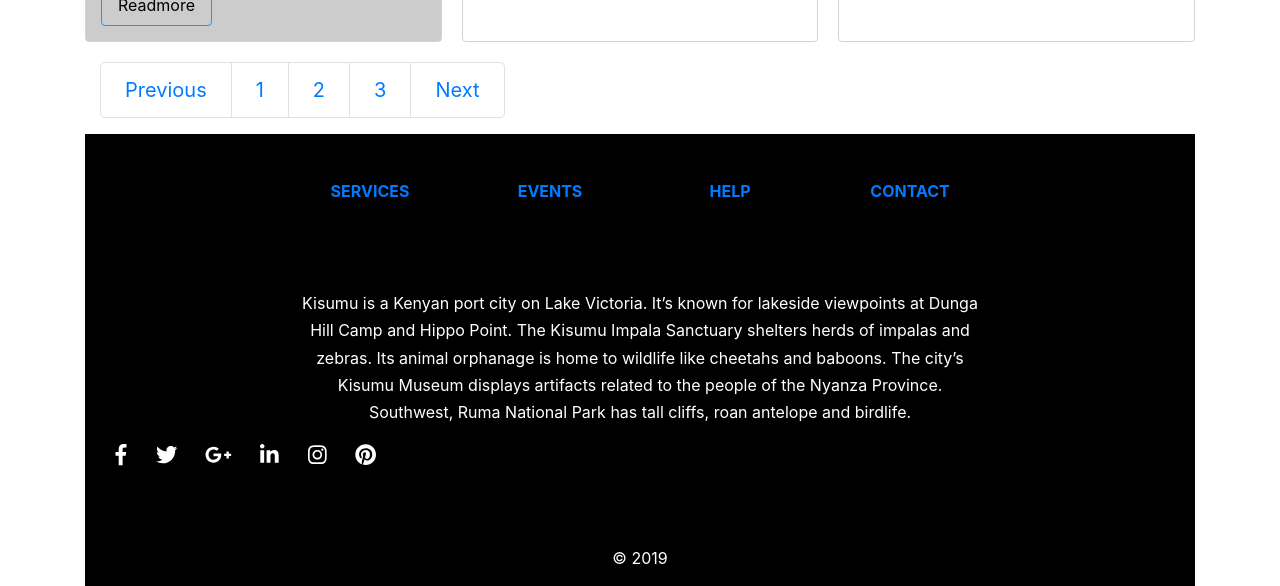
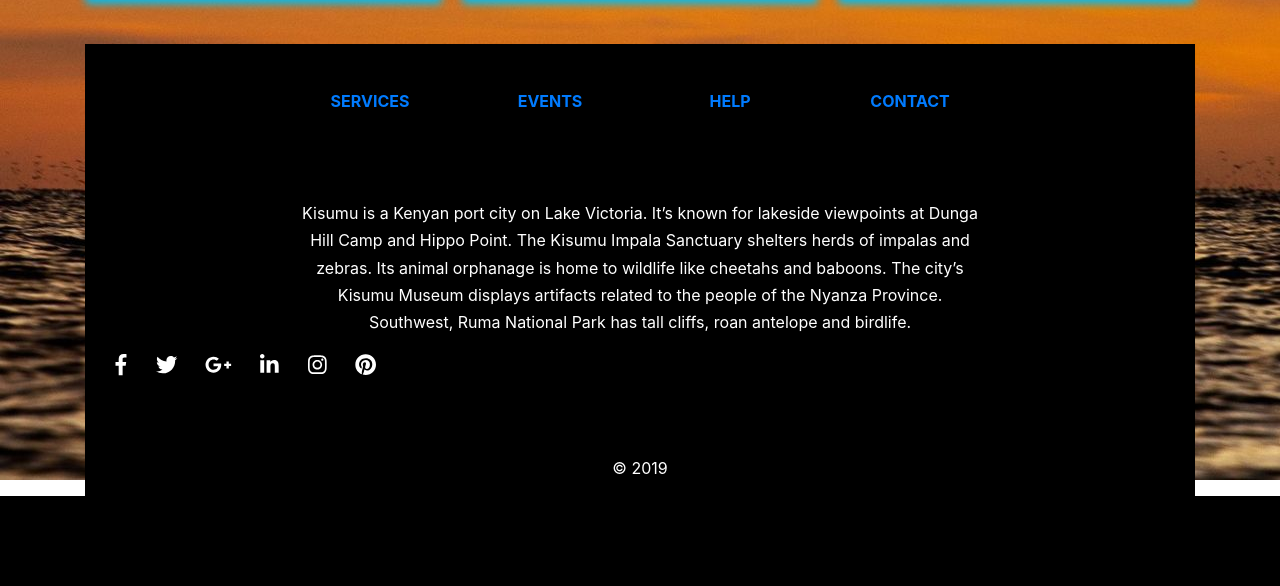
Before and after one commit to Byron94odhiambo/kisumu_site, a Django app: page /posts/tenders/ in a window 1280 px wide. Shown: the part 420-1006 px from the top of the page. After the commit the page ends 916 px from the top, so only its background shows below. Run offline with Django 3.2, Linux system fonts and the light colour scheme; data comes from the database, SQL or seed files in the repository; both versions use the stored data as it was after the commit; some libraries are stand-ins or nearby versions.

Commit message:
On branch master

```diff
--- a/kisumu_site/settings.py
+++ b/kisumu_site/settings.py
@@ -47,7 +47,7 @@ ROOT_URLCONF = 'kisumu_site.urls'
 TEMPLATES = [
     {
         'BACKEND': 'django.template.backends.django.DjangoTemplates',
-        'DIRS': [],
+        'DIRS': [os.path.join(BASE_DIR, 'templates')],
         'APP_DIRS': True,
         'OPTIONS': {
             'context_processors': [
@@ -118,3 +118,7 @@ STATICFILES_DIRS = (
 STATIC_ROOT = os.path.join(BASE_DIR, 'staticfiles')
 
 EMAIL_BACKEND = 'django.core.mail.backends.console.EmailBackend'
+
+
+MEDIA_URL = '/images/'
+MEDIA_ROOT = os.path.join(BASE_DIR, 'images')
--- a/kisumu_site/urls.py
+++ b/kisumu_site/urls.py
@@ -1,5 +1,7 @@
 from django.contrib import admin
 from django.conf.urls import url, include
+from django.conf import settings # new
+from django.conf.urls.static import static # new
 
 
 
@@ -11,3 +13,6 @@ urlpatterns = [
     url(r'^accounts/', include('django.contrib.auth.urls')),
 
 ]
+
+if settings.DEBUG: # new
+    urlpatterns += static(settings.MEDIA_URL, document_root=settings.MEDIA_ROOT)
--- a/posts/models.py
+++ b/posts/models.py
@@ -5,7 +5,7 @@ class Posts(models.Model):
   title = models.CharField(max_length=200)
   body = models.TextField()
   created_at = models.DateTimeField(default=datetime.now, blank=True)
-  images = models.ImageField(default='')
+  images = models.ImageField( upload_to='images/')
   author = models.CharField(max_length = 200, default='')
 
   def __str__(self):
--- a/posts/static/posts/main.css
+++ b/posts/static/posts/main.css
@@ -8,23 +8,23 @@
    height: 600px;
 width: 1100px;
 }
-body{
 
-  background-color:white;
-
-  background-attachment: fixed;
-
-}
 .card {
   border: 1px solid #d3d3d3;
   border-radius: .25rem;
+  box-shadow: 0 4px 8px 0 #00BFF3;
+  transition: 0.3s;
 }
+.card:hover {
+  box-shadow: 0 8px 16px 0 #00BFF3;
+}
+
 
 .bg-img {
   background-size: cover;
   min-height: 180px;
   background-position: center;
-  background-color: #ccc;
+  background-image:url("{{ post.images.url }}");
 }
 
 .content {
@@ -33,8 +33,8 @@ body{
 
 button {
   background-color: transparent;
-  border: 1px solid #2196F3;
-  padding: .5rem 1rem;
+  /*border: 1px solid #2196F3;
+  padding: .5rem 1rem;*/
   cursor: pointer;
   border-radius: .25rem;
 }
--- a/posts/templates/posts/contact.html
+++ b/posts/templates/posts/contact.html
@@ -3,9 +3,9 @@
 {%block content%}
 
 
-<div class = "container" style = "margin-top:150px;background-color:black;">
+<div class = "container" style = "margin-top:150px;background-color:grey;">
 
-    <h1 class = "text-muted">Contact Us</h1>
+    <h1 style="color:#00BFF3;">Contact Us</h1>
 <form role="form" action="" method="post">
     {% csrf_token %}
     {{ form|crispy}}
--- a/posts/templates/posts/details.html
+++ b/posts/templates/posts/details.html
@@ -3,7 +3,7 @@
 {% block content %}
 <h3 class="center-align" style=margin-top:100px;>{{post.title}}</h3>
 <div class ="jumbotron">
-    {{post.images}}
+    <img src="{{ post.images.url }}" alt="{{ post.title }}">
 </div>
 <div class="card">
   <div class="card-content">
--- a/posts/templates/posts/layout.html
+++ b/posts/templates/posts/layout.html
@@ -10,6 +10,18 @@
   <script src="https://stackpath.bootstrapcdn.com/bootstrap/4.2.1/js/bootstrap.min.js" integrity="sha384-B0UglyR+jN6CkvvICOB2joaf5I4l3gm9GU6Hc1og6Ls7i6U/mkkaduKaBhlAXv9k" crossorigin="anonymous"></script>
   <script defer src="https://use.fontawesome.com/releases/v5.0.13/js/all.js" integrity="sha384-xymdQtn1n3lH2wcu0qhcdaOpQwyoarkgLVxC/wZ5q7h9gHtxICrpcaSUfygqZGOe" crossorigin="anonymous"></script>
   <link rel="stylesheet" type="text/css" href="{% static 'posts/main.css' %}">
+  <style>
+
+  body {
+  background-image: url("{% static 'posts/images/lake.jpg' %}" );
+  background-repeat: no-repeat;
+  background-size: auto;
+
+ /* background-color: #00BFF3;*/
+
+  }
+  </style>
+
 
 
   <title>Kisumu-County Kenya</title>
@@ -80,7 +92,7 @@
       <!-- Grid column -->
       <div class="col-md-2 mb-3">
         <h6 class="text-uppercase font-weight-bold">
-          <a href="/posts/tenders">services</a>
+          <a href="/posts/tenders" style="text-decoration: none;">services</a>
         </h6>
       </div>
       <!-- Grid column -->
@@ -88,7 +100,7 @@
       <!-- Grid column -->
       <div class="col-md-2 mb-3">
         <h6 class="text-uppercase font-weight-bold">
-          <a href="/posts/news">events</a>
+          <a href="/posts/news" style="text-decoration: none;">events</a>
         </h6>
       </div>
       <!-- Grid column -->
@@ -96,7 +108,7 @@
       <!-- Grid column -->
       <div class="col-md-2 mb-3">
         <h6 class="text-uppercase font-weight-bold">
-          <a href="/posts/contact">Help</a>
+          <a href="/posts/contact" style="text-decoration: none;">Help</a>
         </h6>
       </div>
       <!-- Grid column -->
@@ -104,7 +116,7 @@
       <!-- Grid column -->
       <div class="col-md-2 mb-3">
         <h6 class="text-uppercase font-weight-bold">
-          <a href="/posts/contact">Contact</a>
+          <a href="/posts/contact" style="text-decoration: none;">Contact</a>
         </h6>
       </div>
       <!-- Grid column -->
--- a/posts/templates/posts/tenders.html
+++ b/posts/templates/posts/tenders.html
@@ -4,7 +4,7 @@
 
 
 {% block content %}
-<h1 div class ="text-muted" style = margin-top:100px;>{{title}}</h1>
+<h1 style =" margin-top:100px; color: rgb(240, 245, 247);">{{title}}</h1>
 
 <div class ="grid-container" style = margin-top:20px;>
 
@@ -15,11 +15,11 @@
 <div class="card">
   <div class="bg-img">
   <div class="content">
-    <h4>{{advert.ad_title}}</h4>
+    <h4 style="color:#00BFF3;">{{advert.ad_title}}</h4>
     <p>{{advert.ad_body}}</p>
     <p>{{advert.ad_created_at}}</p>
     <br>
-     <button>Readmore</button> </div>
+     </div>
 </div>
 </div>
 
@@ -27,14 +27,4 @@
   {%endfor%}
 
 
-  <div class = "container">
-    <ul class="pagination pagination-lg">
-      <li class="page-item"><a class="page-link" href="#">Previous</a></li>
-      <li class="page-item"><a class="page-link" href="#">1</a></li>
-      <li class="page-item"><a class="page-link" href="#">2</a></li>
-      <li class="page-item"><a class="page-link" href="#">3</a></li>
-      <li class="page-item"><a class="page-link" href="#">Next</a></li>
-    </ul>
-  </div>
-
   {% endblock %}
```
Also changed, not shown: posts/templates/posts/index.html (+9 -7 lines), posts/templates/posts/news.html (+4 -3 lines), db.sqlite3, images/dev.jpg (added), images/images/dev.jpg (added), posts/migrations/0006_auto_20190527_1115.py (added), posts/static/posts/images/background.jpg (added), posts/static/posts/images/background.png (added), posts/static/posts/images/blue.jpg (deleted).
